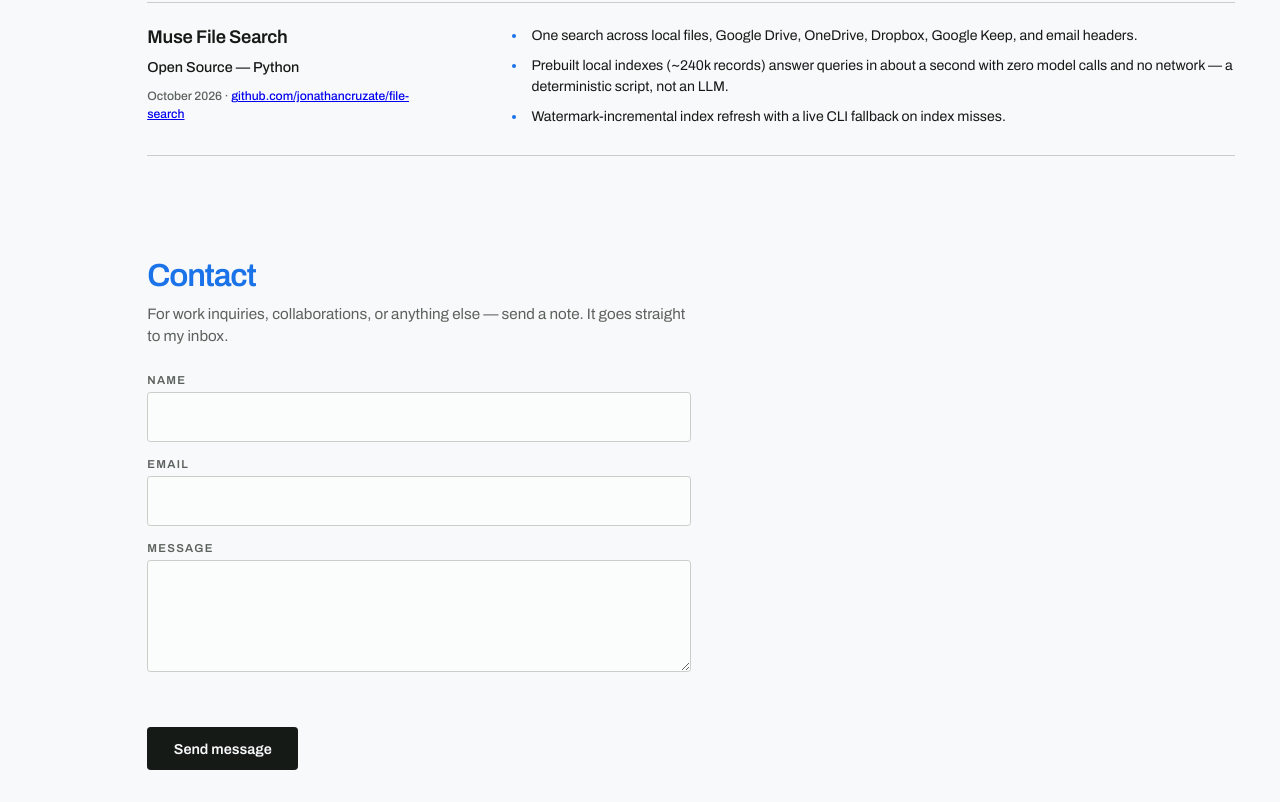
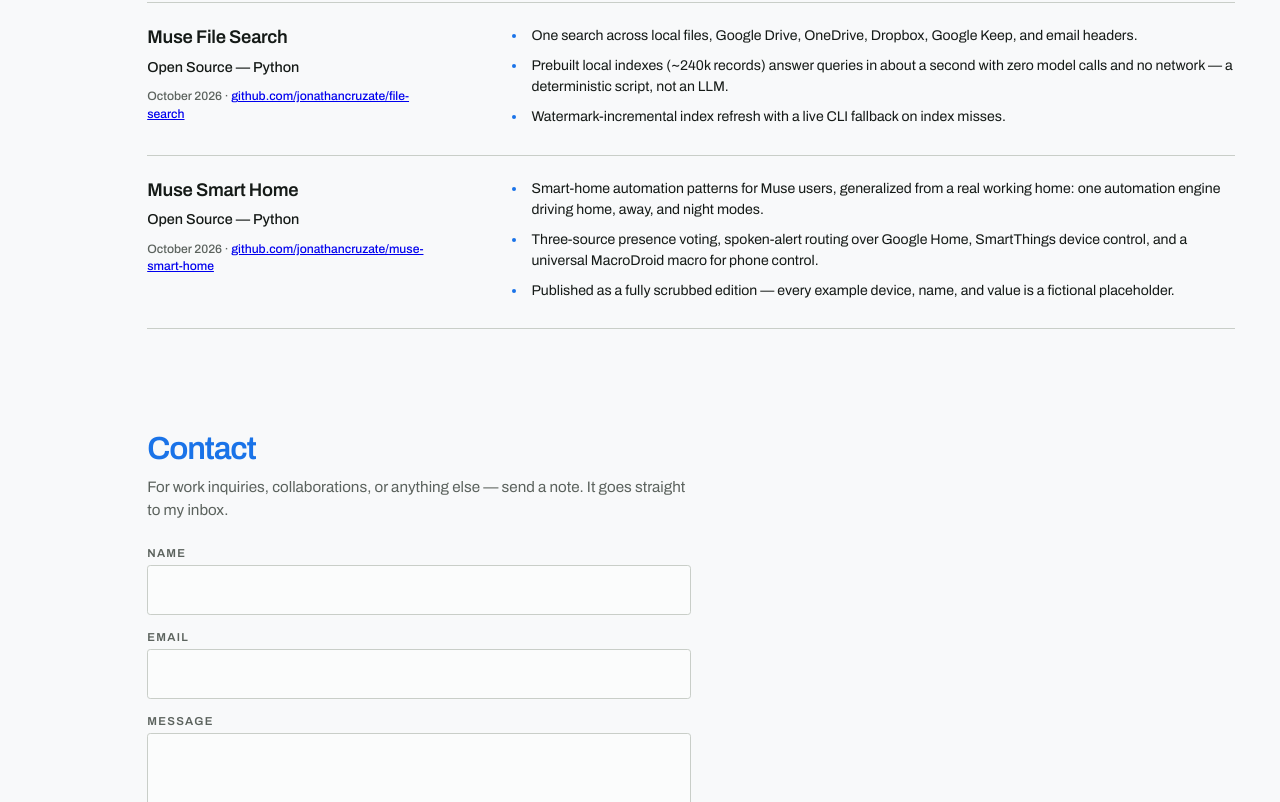
Before and after one commit to jonathancruzate/personal-website, a plain HTML site: page index.html in a window 1280 px wide. Shown: the part 1659-2461 px from the top of the page. Drawn offline with Linux system fonts and the light colour scheme.

Commit message:
Projects: add Muse Smart Home

```diff
--- a/index.html
+++ b/index.html
@@ -527,6 +527,19 @@
             <li>Watermark-incremental index refresh with a live CLI fallback on index misses.</li>
           </ul>
         </article>
+
+        <article class="experience-entry">
+          <div class="experience-summary">
+            <h3>Muse Smart Home</h3>
+            <p class="experience-company">Open Source — Python</p>
+            <p class="experience-meta">October 2026 · <a href="https://github.com/jonathancruzate/muse-smart-home" target="_blank" rel="noopener noreferrer">github.com/jonathancruzate/muse-smart-home</a></p>
+          </div>
+          <ul class="experience-points">
+            <li>Smart-home automation patterns for Muse users, generalized from a real working home: one automation engine driving home, away, and night modes.</li>
+            <li>Three-source presence voting, spoken-alert routing over Google Home, SmartThings device control, and a universal MacroDroid macro for phone control.</li>
+            <li>Published as a fully scrubbed edition — every example device, name, and value is a fictional placeholder.</li>
+          </ul>
+        </article>
       </section>
 
       <section class="contact" aria-labelledby="contact-title">
```
